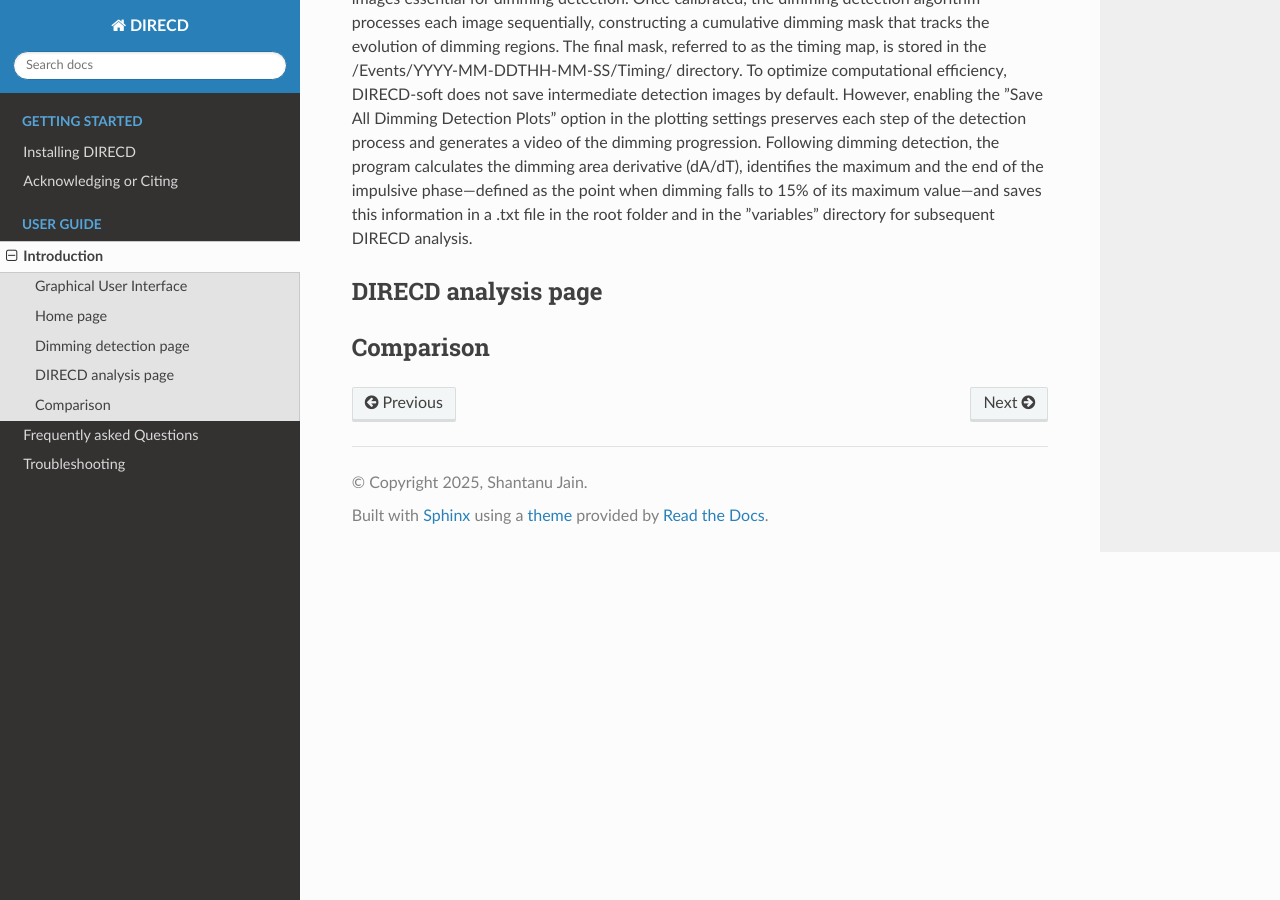
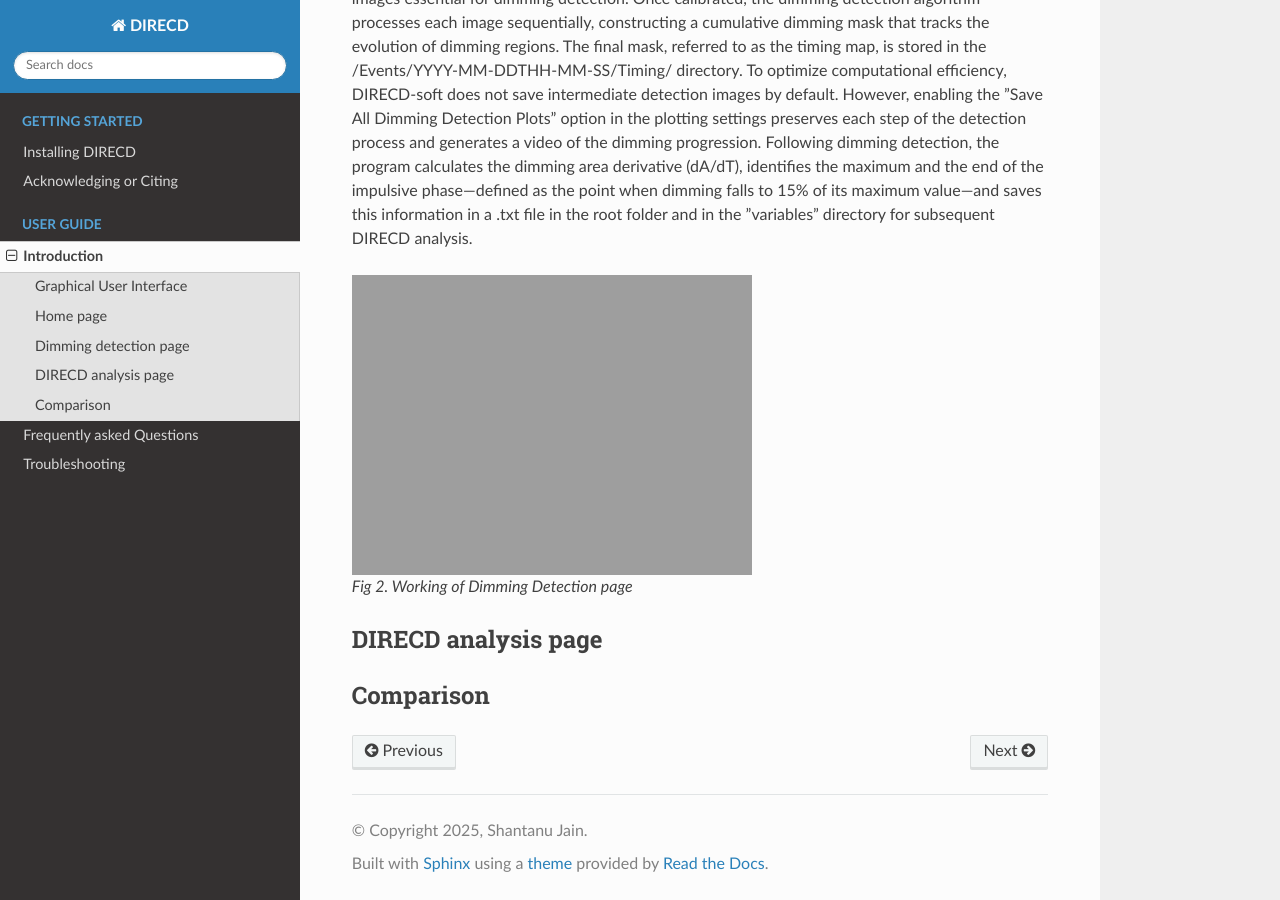
Before and after one commit to jain-shantanu/DIRECD_soft, a Sphinx documentation site: the page built from source/Introduction.rst, in a window 1280 px wide and 900 px high, scrolled down 2057 px. Built offline with Sphinx 7.4.7 and the Read the Docs theme 3.1.0, drawn with Linux system fonts in a browser that asks for light colours; some of the changed lines change nothing that is shown.

Commit message:
Update Introduction.rst

```diff
--- a/source/Introduction.rst
+++ b/source/Introduction.rst
@@ -73,12 +73,12 @@ calculates the dimming area derivative (dA/dT), identifies the maximum and the e
 dimming falls to 15% of its maximum value—and saves this information in a .txt file in the root folder and in the ”variables” directory
 for subsequent DIRECD analysis.
 
-.. .. figure:: images_docs/detection_1.png
-
-..     :scale: 30 %
+.. figure:: images_docs/detection_1.png
+    :align: center
+    :scale: 30 %
 
 
-..    Fig 2. Working of Dimming Detection page
+   Fig 2. Working of Dimming Detection page
 
 
 
```
